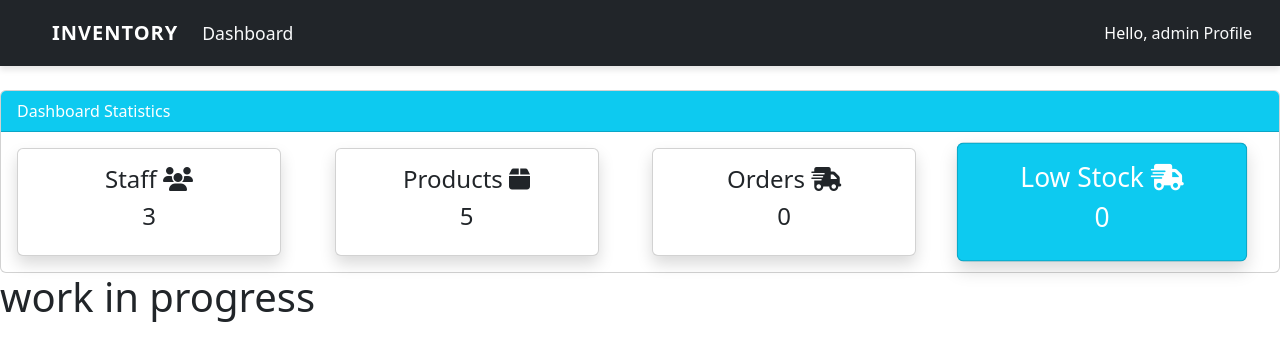
After one commit to zaidqureshi2001/Inventory, a Django app: page /Lowstock/ in a window 1280 px wide. The commit adds this page. Shown: the top 361 px of the page. Run offline with Django 5.2, Linux system fonts and the light colour scheme; a user stored in the database is signed in; data comes from the database, SQL or seed files in the repository; both versions use the stored data as it was after the commit.

Commit message:
Third commit changes in ui

```diff
--- a/css/style.css
+++ b/css/style.css
@@ -1,8 +1,3 @@
 body{
     background: rgb(230, 227, 227);
 }
-
-.my-card:hover{
-    transform: scale(1.1);
-    transition: 0.2s ease-in-out;
-}
--- /dev/null
+++ b/templates/dashboard/Lowstock.html
@@ -0,0 +1,9 @@
+{% extends 'partials/base.html' %}
+
+{% block title %}
+  Orders
+{% endblock %}
+
+{% block content %}
+<h1>work in progress</h1>
+{% endblock content%}
--- a/templates/dashboard/checkout.html
+++ b/templates/dashboard/checkout.html
@@ -55,7 +55,7 @@
         <h3>Order Summary</h3>
         <hr />
         {% for product_id, item in cart_items.items %}
-          <div class="cart-row d-flex align-items-center">
+          <div class="cart-row d-flex align-items-center text-black">
             <div style="flex:2">
               <img class="row-image" src="{{ item.image }}" alt="{{ item.name }}" style="width: 100px; height: 100px; object-fit: cover;" />
             </div>
@@ -63,7 +63,7 @@
               <p>{{ item.name }}</p>
             </div>
             <div style="flex:1">
-              <p>${{ item.price|floatformat:2 }}</p>
+              <p>₹{{ item.price|floatformat:2 }}</p>
             </div>
             <div style="flex:1">
               <p>x {{ item.quantity }}</p>
@@ -72,7 +72,7 @@
         {% endfor %}
         <hr />
         <h5>Items:</h5>
-        <h5>Total: $<span>{{ total_price|floatformat:2 }}</span></h5>
+        <h5>Total: ₹<span>{{ total_price|floatformat:2 }}</span></h5>
       </div>
     </div>
   </div>
--- a/templates/dashboard/success.html
+++ b/templates/dashboard/success.html
@@ -75,7 +75,7 @@
     </div> {% endcomment %}
 
     <div class="cta-button">
-      <a href="{% url 'test' %}">View Your Order Details</a>
+      <a href="{% url 'myorder' %}">View Your Order Details</a>
     </div>
 
     <p>If you have any questions, feel free to email us at <a href="mailto:orders@example.com">orders@example.com</a>.</p>
--- a/templates/partials/base.html
+++ b/templates/partials/base.html
@@ -149,12 +149,174 @@
 .card-body .btn {
   margin-top: auto;
 }
+.navbar {
+  background-color: #212529 !important; /* Force dark background */
+  padding: 1rem 2rem;
+  box-shadow: 0 4px 6px rgba(0, 0, 0, 0.1);
+}
+
+.navbar-brand {
+  color: #ffffff !important; /* Force white text */
+}
+
+.navbar-nav .nav-link {
+  color: #f8f9fa !important; /* Force white text */
+}
+
+.navbar-nav .nav-link:hover {
+  color: #ff6f61 !important; /* Highlight hover effect */
+}
+
+.navbar-toggler-icon {
+  background-color: #ffffff;
+}
+.navbar {
+  background-color: #212529; /* Dark background */
+  padding: 1rem 2rem; /* Adjust padding for a better layout */
+  box-shadow: 0 4px 6px rgba(0, 0, 0, 0.1); /* Subtle shadow */
+}
+
+.profile-dropdown {
+  position: relative;
+}
+
+.dropdown-menu {
+  display: none;
+  position: absolute;
+  top: 100%;
+  left: 0;
+  background-color:rgb(0, 0, 0);
+  border: none;
+  box-shadow: 0 4px 6px rgba(0, 0, 0, 0.1);
+  border-radius: 5px;
+  z-index: 1000;
+}
+
+.dropdown-menu a {
+  color: black;
+  padding: 10px 15px;
+  text-decoration: none;
+  display: block;
+  transition: background-color 0.3s ease;
+}
+
+.dropdown-menu a:hover {
+  background-color: #ff6f61;
+  color: #ffffff;
+}
+
+.profile-dropdown:hover .dropdown-menu {
+  display: block;
+}
+.navbar-brand {
+  color: #ffffff;
+  font-size: 1.75rem;
+  font-weight: bold;
+  text-transform: uppercase;
+  letter-spacing: 1px;
+  transition: color 0.3s ease;
+}
+.navbar-brand {
+  color: #ffffff;
+  font-size: 1.75rem;
+  font-weight: bold;
+  text-transform: uppercase;
+  letter-spacing: 1px;
+  transition: color 0.3s ease;
+  padding-left: 40px;
+
+}
+
+
+.navbar-brand:hover {
+  color: #dc3545; /* Hover effect for Inventory */
+}
+
+.navbar-nav .nav-link {
+  color: #f8f9fa; /* White text for all nav links */
+  font-size: 1.1rem;
+  padding: 0.75rem 1rem;
+  transition: color 0.3s ease;
+}
+
+.navbar-nav .nav-link.active {
+  color: #ffffff; /* Dashboard link set to white */
+}
+
+.navbar-nav .nav-link:hover {
+  color: #ff6f61; /* Highlight color on hover */
+  background-color: #343a40;
+  border-radius: 5px; /* Smooth corners */
+}
+
+.navbar-toggler {
+  border: none;
+}
+
+.navbar-toggler-icon {
+  background-color:white; /* White icon for toggler */
+}
+
+/* Profile and Logout Links */
+.d-flex {
+  align-items: center;
+  gap: 1rem;
+  margin-right: 1rem;
+}
+
+.profile,
+.logout {
+  color: #f8f9fa;
+  text-decoration: none;
+  font-size: 1rem;
+  font-weight: 500;
+}
+
+.logout {
+  color: #ff6f61;
+}
+
+.profile:hover,
+.logout:hover {
+  color: #dc3545; /* Hover effect for logout and profile */
+}
+
+/* Cart Icon */
+.cart-icon {
+  color: #f8f9fa;
+  font-size: 1.5rem;
+  margin-left: 1rem;
+  transition: color 0.3s ease;
+}
+
+.cart-icon:hover {
+  color: #ff6f61;
+}
+
+/* Responsive Behavior */
+@media (max-width: 768px) {
+  .navbar-brand {
+    font-size: 1.5rem;
+  }
+
+  .navbar-nav .nav-link {
+    font-size: 1rem;
+    text-align: center;
+  }
+
+  .d-flex {
+    flex-direction: column;
+    gap: 0.5rem;
+  }
+
+  .cart-icon {
+    font-size: 1.2rem;
+  }
+}
 
       </style>
   </head>
   <body>
-
-
     {% include 'partials/nav.html' %}
     {% if user.is_authenticated and user.is_staff and user.is_superuser %}
       {% include 'partials/top.html' %}
--- a/templates/partials/nav.html
+++ b/templates/partials/nav.html
@@ -1,51 +1,37 @@
 <head>
-  <!-- Bootstrap CSS link -->
-  <link rel="stylesheet" href="https://cdnjs.cloudflare.com/ajax/libs/font-awesome/6.7.2/css/all.min.css" integrity="sha512-Evv84Mr4kqVGRNSgIGL/F/aIDqQb7xQ2vcrdIwxfjThSH8CSR7PBEakCr51Ck+w+/U6swU2Im1vVX0SVk9ABhg==" crossorigin="anonymous" referrerpolicy="no-referrer" />
-  <link href="https://cdn.jsdelivr.net/npm/bootstrap@5.3.0-alpha1/dist/css/bootstrap.min.css" rel="stylesheet" />
+  <!-- Bootstrap CSS -->
+  <link
+    rel="stylesheet"
+    href="https://cdnjs.cloudflare.com/ajax/libs/font-awesome/6.7.2/css/all.min.css"
+    integrity="sha512-Evv84Mr4kqVGRNSgIGL/F/aIDqQb7xQ2vcrdIwxfjThSH8CSR7PBEakCr51Ck+w+/U6swU2Im1vVX0SVk9ABhg=="
+    crossorigin="anonymous"
+    referrerpolicy="no-referrer"
+  />
+  <link
+    href="https://cdn.jsdelivr.net/npm/bootstrap@5.3.0-alpha1/dist/css/bootstrap.min.css"
+    rel="stylesheet"
+  />
   <!-- Custom CSS -->
   <style>
-    /* Custom Navbar Styling */
-    .navbar {
-      background-color: #343a40 !important; /* Dark background */
-    }
-    .navbar-brand {
-      color: #f8f9fa !important; /* White text */
-      font-size: 1.5rem;
-    }
-    .navbar-nav .nav-link {
-      color: #f8f9fa !important; /* White text for nav items */
-      font-weight: 500;
-    }
-    .navbar-nav .nav-link:hover {
-      color: #ff6f61 !important; /* Highlight color on hover */
-    }
-    .d-flex {
-      color: #f8f9fa;
-      font-size: 1rem;
-      margin-right: 15px;
-    }
-    .logout {
-      color: #ff6f61; /* Logout link color */
-      margin-left: 10px;
-      text-decoration: none;
-      text-transform: capitalize;
-    }
-    .d-flex a:hover {
-      color: #dc3545; /* Logout hover effect */
-    }
-    .profile {
-      color: white;
-      padding-left: 6px;
-      text-decoration: none;
-      text-transform: capitalize;
-    }
+    /* General Navbar Styling */
+
   </style>
 </head>
 <body>
   <nav class="navbar navbar-expand-lg">
     <div class="container-fluid">
       <a class="navbar-brand" href="#">Inventory</a>
-      <button class="navbar-toggler" type="button" data-bs-toggle="collapse" data-bs-target="#navbarSupportedContent" aria-controls="navbarSupportedContent" aria-expanded="false" aria-label="Toggle navigation"><span class="navbar-toggler-icon"></span></button>
+      <button
+        class="navbar-toggler"
+        type="button"
+        data-bs-toggle="collapse"
+        data-bs-target="#navbarSupportedContent"
+        aria-controls="navbarSupportedContent"
+        aria-expanded="false"
+        aria-label="Toggle navigation"
+      >
+        <span class="navbar-toggler-icon"></span>
+      </button>
       <div class="collapse navbar-collapse" id="navbarSupportedContent">
         <ul class="navbar-nav me-auto mb-2 mb-lg-0">
           <li class="nav-item">
@@ -53,20 +39,29 @@
           </li>
         </ul>
         <form class="d-flex" role="search">
-          <span>Hello,</span>
-          <a href="{% url 'profile' %}" class="profile">{{ request.user }} Profile</a>
-          <a href="{% url 'logout' %}" class="logout">logout</a>
+          <div class="profile-dropdown">
+            <span class="text-white">Hello,</span>
+            <a href="{% url 'profile' %}" class="profile">{{ request.user }} Profile</a>
+            <div class="dropdown-menu">
+              {% if not request.user.is_staff %}
+                <a href="{% url 'myorder' %}">My Orders</a>
+              {% endif %}
+              <a href="{% url 'logout' %}">Logout</a>
+            </div>
+          </div>
         </form>
-        <div class="text-white">
-          <a href="{% url 'cart' %}"><i class="fa-solid fa-cart-shopping"></i></a>
+        {% if not request.user.is_staff %}
+        <div>
+          <a href="{% url 'cart' %}" class="cart-icon"
+            ><i class="fa-solid fa-cart-shopping"></i
+          ></a>
         </div>
+        {% endif %}
       </div>
     </div>
   </nav>
-  {% block content %}
+  {% block content %} {% endblock %}
 
-  {% endblock %}
-  <!-- Bootstrap JS and dependencies -->
   <script src="https://cdn.jsdelivr.net/npm/@popperjs/core@2.11.6/dist/umd/popper.min.js"></script>
   <script src="https://cdn.jsdelivr.net/npm/bootstrap@5.3.0-alpha1/dist/js/bootstrap.min.js"></script>
 </body>
--- a/templates/partials/top.html
+++ b/templates/partials/top.html
@@ -1,46 +1,78 @@
+<style>
+  /* Decrease card width */
+.my-card {
+  width: 90%; /* Decrease card width */
+  transition: transform 0.3s ease, box-shadow 0.3s ease, background-color 0.3s ease;
+}
+
+/* Apply grow effect */
+.my-card.grow {
+  transform: scale(1.1); /* Makes the card grow */
+  box-shadow: 0 4px 20px rgba(0, 0, 0, 0.2); /* Adds a shadow for emphasis */
+}
+
+/* Active Card styling */
+.active-card {
+  background-color:rgb(13 202 240) !important; /* Change background color when active */
+  color: white; /* Change text color to white when active */
+}
+
+/* Apply transitions for hover effects */
+.my-card:hover {
+  transform: scale(1.05); /* Slightly grow on hover */
+}
+
+</style>
 <div class="row">
-  <div class="col-md-4 mt-4">
-    <div class="card">
-      <div class="card-header bg-info text-white">Information</div>
-      <div class="card-body">
-        <marquee behavior="" direction="">
-          <h3 class="my-4">New Information</h3>
-        </marquee>
-      </div>
-    </div>
-  </div>
-  <div class="col-md-8 mt-4">
+  <div class="mt-4">
     <div class="card">
       <div class="card-header bg-info text-white">Dashboard Statistics</div>
       <div class="card-body">
         <div class="row">
-          <div class="col-md-4">
+          <!-- Staff Card -->
+          <div class="col-md-3">
             <a class="text-decoration-none text-dark" href="{% url 'staff' %}">
-              <div class="card my-card shadow">
+              <div class="card my-card shadow {% if request.path == '/staff/' %}grow active-card{% endif %}">
                 <div class="card-body text-center">
                   <h4>Staff <i class="fas fa-users"></i></h4>
-                  <h4>{{worker}}</h4>
+                  <h4>{{ worker }}</h4>
                 </div>
               </div>
             </a>
           </div>
-          <div class="col-md-4">
-            <a class="text-decoration-none text-dark" href="{% url 'product'%}">
-              <div class="card my-card shadow">
+
+          <!-- Products Card -->
+          <div class="col-md-3">
+            <a class="text-decoration-none text-dark" href="{% url 'product' %}">
+              <div class="card my-card shadow {% if request.path == '/product/' %}grow active-card{% endif %}">
                 <div class="card-body text-center">
                   <h4>Products <i class="fas fa-box"></i></h4>
-                  <h4>{{product_count}}</h4>
+                  <h4>{{ product_count }}</h4>
                 </div>
               </div>
             </a>
           </div>
-          <div class="col-md-4">
-            <a class="text-decoration-none text-dark" href="{%  url 'order' %}">
-              <div class="card my-card shadow">
+
+          <!-- Orders Card -->
+          <div class="col-md-3">
+            <a class="text-decoration-none text-dark" href="{% url 'order' %}">
+              <div class="card my-card shadow {% if request.path == '/order/' %}grow active-card{% endif %}">
                 <div class="card-body text-center">
                   <h4>Orders <i class="fas fa-shipping-fast"></i></h4>
                   <div>
-                    <h4>{{order_count}}</h4>
+                    <h4>{{ order_count }}</h4>
+                  </div>
+                </div>
+              </div>
+            </a>
+          </div>
+          <div class="col-md-3">
+            <a class="text-decoration-none text-dark" href="{% url 'Lowstock' %}">
+              <div class="card my-card shadow {% if request.path == '/Lowstock/' %}grow active-card{% endif %}">
+                <div class="card-body text-center">
+                  <h4>Low Stock <i class="fas fa-shipping-fast"></i></h4>
+                  <div>
+                    <h4>0</h4>
                   </div>
                 </div>
               </div>
--- a/templates/test.html
+++ b/templates/test.html
@@ -2,6 +2,7 @@
 
 {% block content %}
   {% if user.is_authenticated and user.is_staff %}
+
     <div class="container">
       <div class="row my-5">
         <div class="col-md-6">
@@ -16,7 +17,7 @@
                   labels: [{% for order in order_chart %}'{{ order.product.name }}',{% endfor %}],
                   datasets: [{
                     label: 'Orders',
-                    data: [{% for order in order_chart %}{{ order.order_quantity }},{% endfor %}],
+                    data: [{%for order in order_chart %}{{ order.order_quantity }},{% endfor %}],
                     backgroundColor: [
                       'rgba(255, 99, 132, 1)', 'rgba(54, 162, 235, 1)', 'rgba(255, 206, 86, 1)',
                       'rgba(75, 192, 192, 1)', 'rgba(153, 102, 255, 1)', 'rgba(255, 159, 64, 1)'
--- a/user/urls.py
+++ b/user/urls.py
@@ -28,4 +28,6 @@ urlpatterns = [
     path('cancel/', views.cancel, name='cancel'),
     path('process-checkout/', ProcessCheckoutView.as_view(), name='process_checkout'),
     path('stripe/webhook/', views.payment_webhook, name='payment_webhook'),
+    path('myorder/', views.myorder, name='myorder'),
+    path('Lowstock/' , views.Lowstock  , name='Lowstock')
 ] + static(settings.MEDIA_URL, document_root=settings.MEDIA_ROOT)
--- a/user/views.py
+++ b/user/views.py
@@ -61,24 +61,21 @@ def test(request):
     order = Order.objects.filter(staff=request.user)
     order_chart = Order.objects.all()
     product = Product.objects.all()
-    # if request.method == 'POST':
-    #     form = OrderForm(request.POST)
-    #     if form.is_valid():
-    #         product_name = form.cleaned_data.get('product').name
-    #         messages.success(request, f"'{product_name}' has been added to your order.")
-    #         isinstance=form.save(commit=False)
-    #         isinstance.staff = request.user
-    #         isinstance.save()
-    #         return redirect('test')
-
-    # else:
-    #     form=OrderForm()
+    workers = User.objects.all()
+    worker = workers.count()
+    order_count = Order.objects.count()
+    orders = Order.objects.filter(payment_status='success')
+    product_count = Product.objects.count()
     context = {
 
-     'order':order,
-    #  'form':form,
-     'product':product ,
-     'order_chart':order_chart
+    'order':order,
+    'product':product ,
+    'order_chart':order_chart,
+    'workers':workers,
+    'worker':worker,
+    'order_count' : order_count,
+    'orders': orders,
+    'product_count':product_count
     }
     return render(request , 'test.html' , context)
 
@@ -87,10 +84,16 @@ def staff(request):
     xyz = Product.objects.all()
     workers = User.objects.all()
     worker = workers.count()
+    order_count = Order.objects.count()
+    orders = Order.objects.filter(payment_status='success')
+    product_count = Product.objects.count()
     context = {
         'workers':workers,
         'worker':worker,
-        'xyz' : xyz
+        'xyz' : xyz,
+        'order_count' : order_count,
+        'orders': orders,
+        'product_count':product_count
     }
     return render(request , 'dashboard/staff.html' , context)
 
@@ -102,6 +105,10 @@ def top(request):
 def product(request):
     items = Product.objects.all()
     product_count = Product.objects.count()
+    workers = User.objects.all()
+    worker = workers.count()
+    order_count = Order.objects.count()
+    orders = Order.objects.filter(payment_status='success')
     if request.method == 'POST':
         form = ProductForm(request.POST , request.FILES)
         if form.is_valid():
@@ -115,7 +122,10 @@ def product(request):
     context  = {
         'items': items ,
         'form' : form  ,
-        'product_count':product_count
+        'product_count':product_count,
+        'order_count' : order_count,
+        'orders': orders,
+        'worker':worker
     }
     return render(request , 'dashboard/product.html', context)
 
@@ -123,9 +133,14 @@ def product(request):
 def order(request):
     order_count = Order.objects.count()
     orders = Order.objects.filter(payment_status='success')
+    workers = User.objects.all()
+    worker = workers.count()
+    product_count = Product.objects.count()
     context = {
         'order_count' : order_count,
-        'orders': orders
+        'orders': orders,
+        'worker':worker,
+        'product_count':product_count
     }
     return render(request , 'dashboard/order.html' , context)
 
@@ -200,6 +215,24 @@ def staff_details(request , pk):
     }
     return render(request  , 'dashboard/staff_details.html' , context)
 
+
+def Lowstock(request):
+    product = Product.objects.all()
+    workers = User.objects.all()
+    worker = workers.count()
+    order_count = Order.objects.count()
+    orders = Order.objects.filter(payment_status='success')
+    product_count = Product.objects.count()
+    context = {
+    'order':order,
+    'product':product ,
+    'workers':workers,
+    'worker':worker,
+    'order_count' : order_count,
+    'orders': orders,
+    'product_count':product_count
+    }
+    return render(request , 'dashboard/Lowstock.html' ,context)
 ##############################################################################
 from django.shortcuts import get_object_or_404
 
@@ -317,6 +350,14 @@ def delete_cart_item(request, product_id):
     })
 
 
+
+def myorder(request):
+    orders = Order.objects.filter(staff=request.user).order_by('-date')  # Latest orders first
+
+    context = {
+        'orders': orders,
+    }
+    return render(request , 'dashboard/my_order.html' , context)
 
 
 
@@ -477,6 +518,10 @@ def payment_webhook(request):
                         quantity=item['quantity'],
                         order=order
                     )
+                    if product.quantity < item['quantity']:
+                        return JsonResponse({'status': 'failed', 'message': f'Not enough stock for product {product.name}'}, status=400)
+                    product.quantity -= item['quantity']
+                    product.save()
                 except Product.DoesNotExist:
                     logger.error(f"Product with ID {product_id} does not exist")
                     return JsonResponse({'status': 'failed', 'message': f'Product with ID {product_id} does not exist'}, status=404)
```
Also changed, not shown: templates/dashboard/my_order.html (added, +35 -0 lines), db.sqlite3, media/Profile_Images/Capture_1_q7PORIK.PNG (added), media/product_images/Capture_3.PNG (added), media/product_images/Capture_5.PNG (added), media/product_images/Capture_8_rLHR9Fo.PNG (added), media/product_images/Capture_8_wdfZBeR.PNG (added), media/product_images/Capture_9_r23KVPD.PNG (added), media/product_images/item1-ZZWVNmeI_9ryjEBP.jpeg (added), media/product_images/item1-ZZWVNmeI_wCU05FA.jpeg (added).
